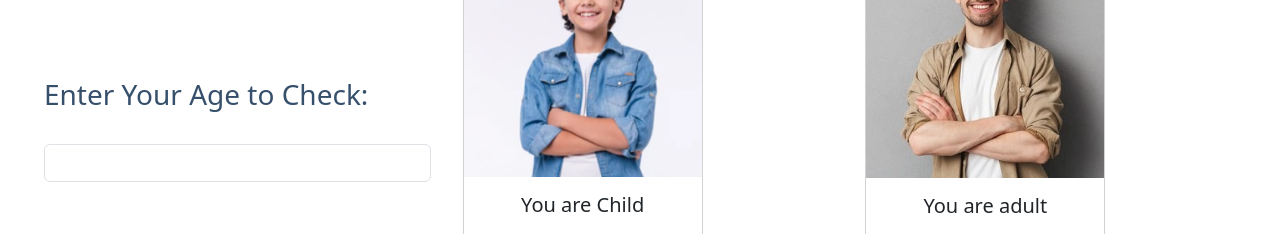
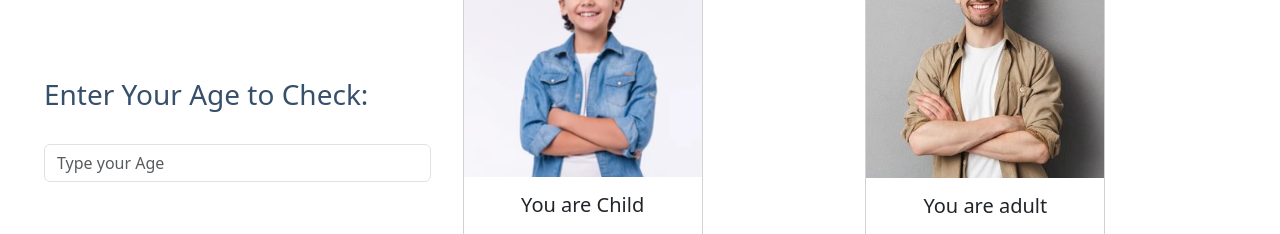
Before and after one commit to Mahfidiitju/Html_css_js_1stPorject, a plain HTML site: page index.html in a window 1280 px wide. Shown: the part 914-1148 px from the top of the page. Drawn offline with Linux system fonts and the light colour scheme.

Commit message:
placeholder updated

```diff
--- a/index.html
+++ b/index.html
@@ -161,7 +161,7 @@
             <div class="col-lg-4 col-md-6 col-sm-12 p-2">
                <div>
                 <h3 class="enterAge">Enter Your Age to Check:</h3> <br>
-                <input  onInput="ageCheck()" id="age" type="number" class="form-control"> <br>
+                <input  onInput="ageCheck()" id="age" type="number" class="form-control" placeholder="Type your Age"> <br>
                 <!-- <button class="btn newBooksButton" type="button"> Check Age</button> -->
                </div>
 
```
